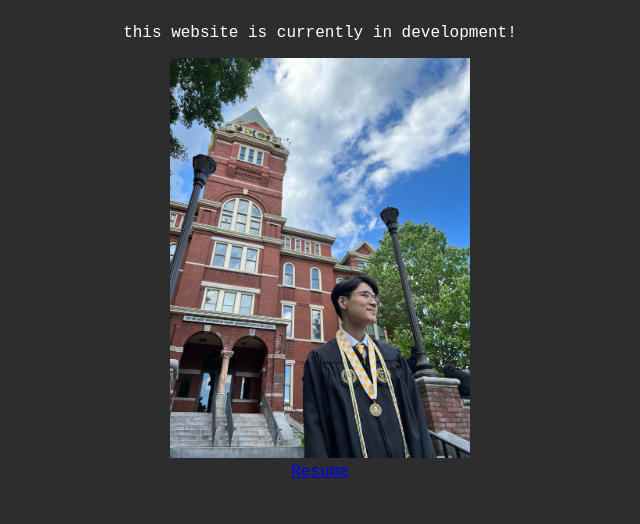
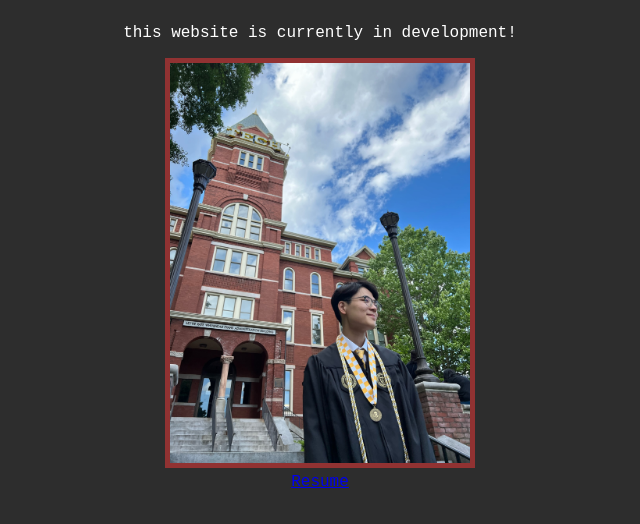
Before and after one commit to jwcho0609/jwcho0609.github.io, a plain HTML site: page index.html in a window 1280 px wide. Shown: the part 80-604 px from the top of the page, without its empty margins (320-960 px from the left). Drawn offline with Linux system fonts and the light colour scheme.

Commit message:
applying image border

```diff
--- a/index.html
+++ b/index.html
@@ -8,7 +8,7 @@
   <center>
     <h1>Welcome to Jeongwoo's website</h1>
     <p>this website is currently in development!</p>
-    <img class="small-image" src="/src/profile.JPG" alt="photo of me!"><br>
+    <img class="small-image image-border" src="/src/profile.JPG" alt="photo of me!"><br>
     <a href="/src/resume.pdf">Resume</a>
   </center>
 </body>
```
